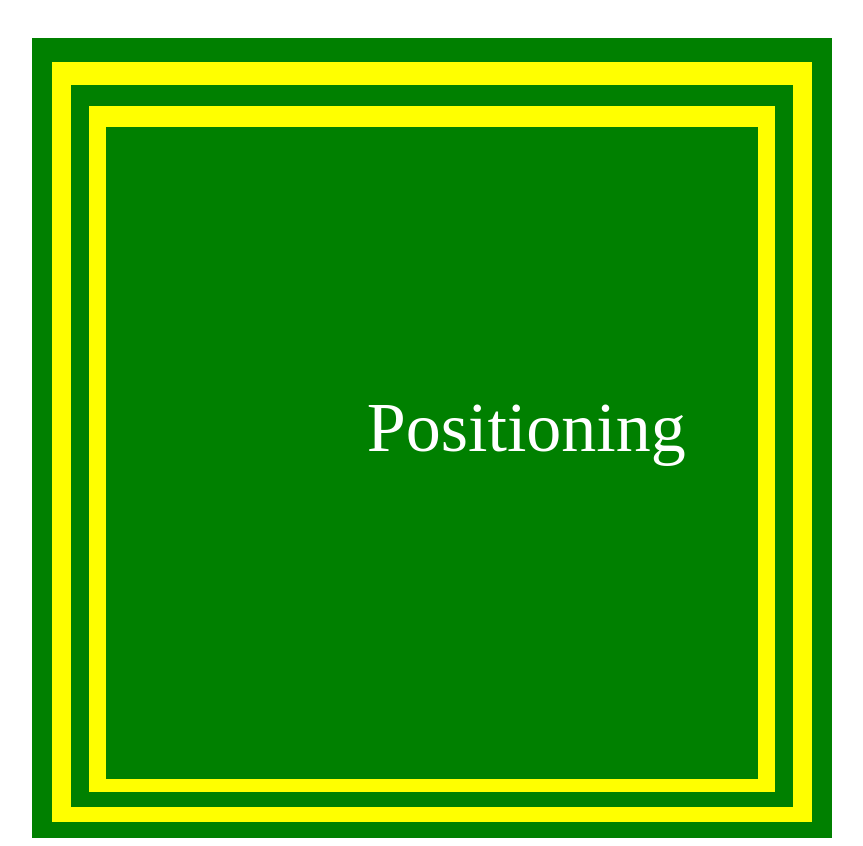
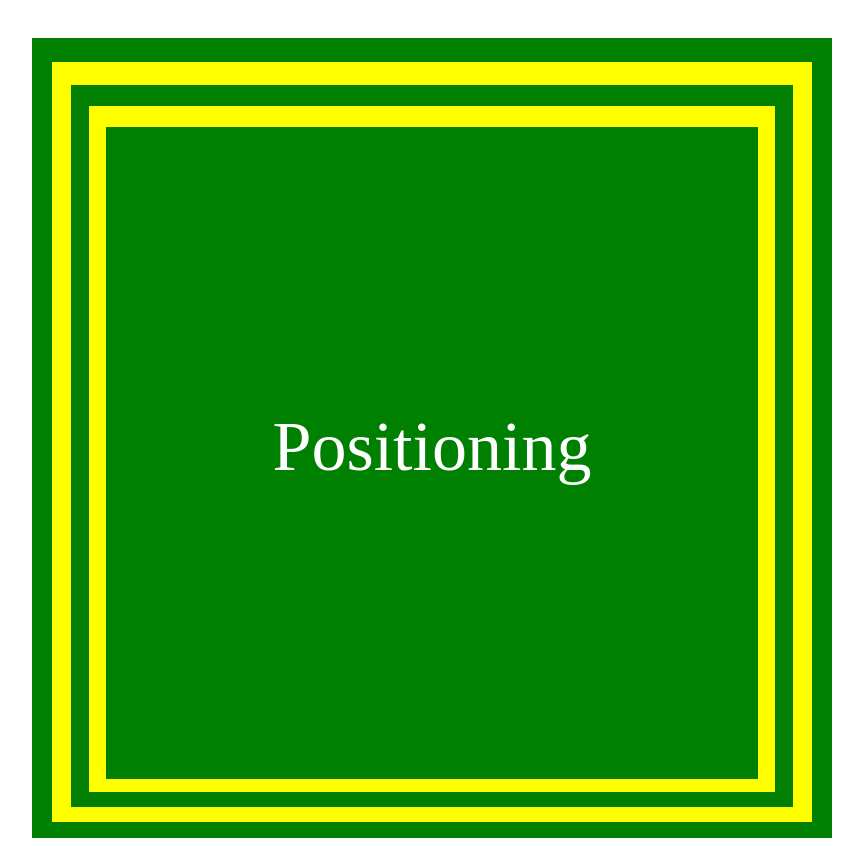
Before and after one commit to TharaaIbrahim/CSS-Exercises, a plain HTML site: page Exercise#10/index.html in a window 1280 px wide. Shown: the whole page, without its empty margins (208-1071 px from the left). Drawn offline with Linux system fonts and the light colour scheme.

Commit message:
padding edit

```diff
--- a/Exercise#10/style.css
+++ b/Exercise#10/style.css
@@ -48,6 +48,6 @@ p{
     color: white;
     position: relative;
     margin: 3%;
-    margin:40%;
+    padding-top:40%;
     font-size: 70px;
 }
```
